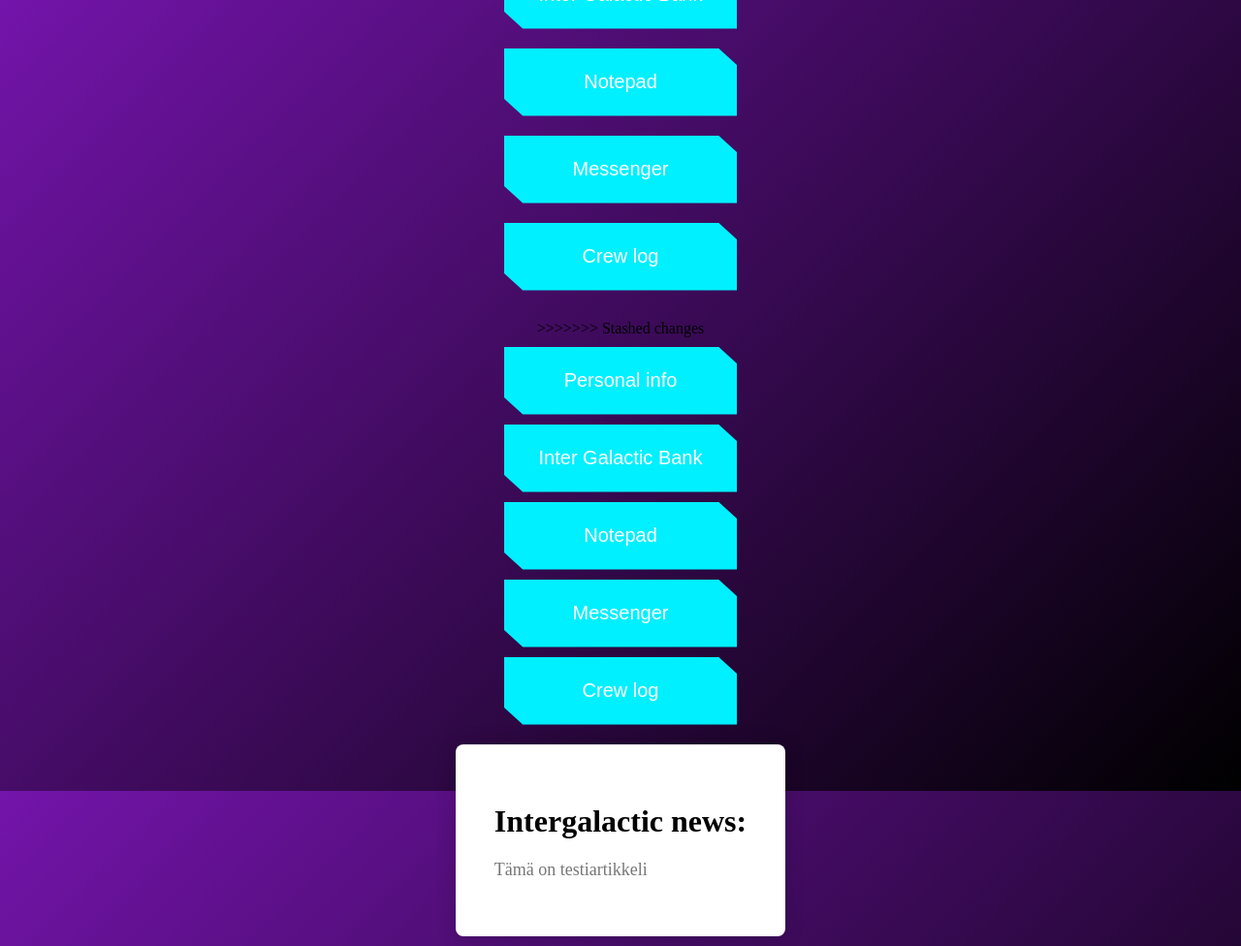
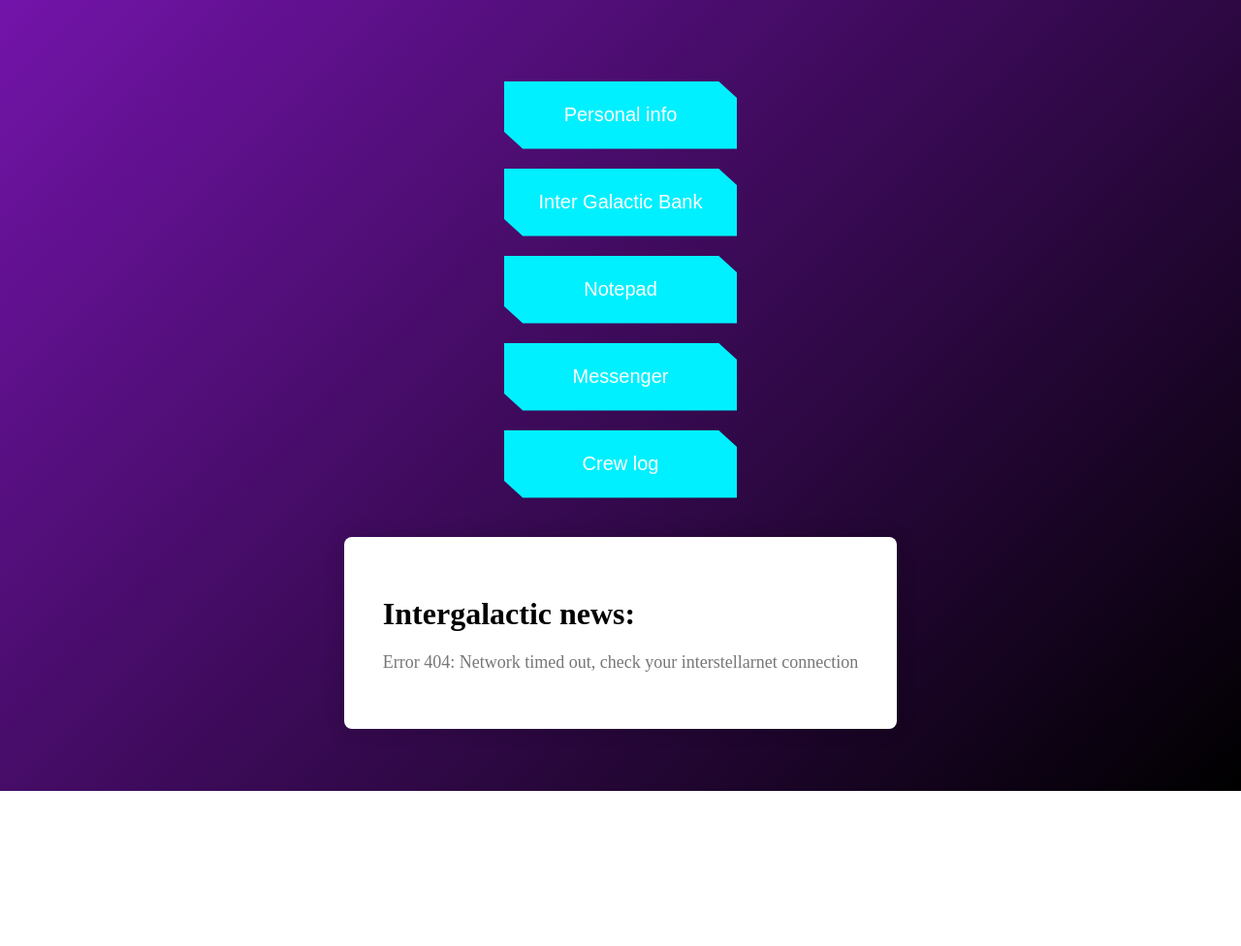
Before and after one commit to Kokke3000/LarpNet, a PHP site: page /LarpNet/MainPage/main.php in a window 1280 px wide. Shown: the whole page at 97% size. After the commit the page ends 816 px from the top, so only its background shows below. Run offline with PHP 8.4, Linux system fonts and the light colour scheme; the visitor is signed in with stand-in values (Sample User, id 1).

Commit message:
Minor fixes

```diff
--- a/LarpNet/MainPage/main.css
+++ b/LarpNet/MainPage/main.css
@@ -26,6 +26,7 @@
   padding: 40px;
   box-shadow: 0 0 20px rgba(0, 0, 0, 0.2);
   margin: 10px;
+  max-width: 60vw;
 }
 
 #News h1 {
--- a/LarpNet/MainPage/main.php
+++ b/LarpNet/MainPage/main.php
@@ -29,25 +29,6 @@
     <button class="btn"><span class="btn__content"><a href="../SubPages/CrewLog/CrewLog.php">Crew log</a></span></button>
 </nav>
 
->>>>>>> Stashed changes
-<head>
-  <meta name="viewport" content="width=device-width, initial-scale=1" />
-  <link rel="stylesheet" href="main.css">
-  <title>Main Page</title>
-</head>
-<body>
-  <div id="center">
-    <div id="top-bar">
-      <nav>
-            <button class="btn"><span class="btn__content"><a href="../SubPages/PersonalInfo/Personal.php">Personal info</a></span></button>
-            <button class="btn"><span class="btn__content"><a href="../SubPages/Banking/Bank.php">Inter Galactic Bank</a></span></button>
-            <button class="btn"><span class="btn__content"><a href="../SubPages/Notes/Notes.php">Notepad</a></span></button>
-            <button class="btn"><span class="btn__content"><a href="../SubPages/Messenger/Messenger.php">Messenger</a></span></button>
-            <button class="btn"><span class="btn__content"><a href="../SubPages/CrewLog/CrewLog.php">Crew log</a></span></button>
-
-      </nav>
-    </div>
-
   <div id="Admin">
   <button class="btn" <?php echo $style;?>><span class="btn__content"><a href="../SubPages/Admin/Admin.php">Admin controlls</a></span></button>
   </div>
@@ -55,7 +36,7 @@
     <div id="NewsContainer">
       <h1>Intergalactic news:</h1>
       <div id="News">
-        <p>Tämä on testiartikkeli</p>
+        <p>Error 404: Network timed out, check your interstellarnet connection</p>
       </div>
     </div>
   </div>
--- a/LarpNet/connection.php
+++ b/LarpNet/connection.php
@@ -2,5 +2,5 @@
 
 session_start();
 
-$conn = new mysqli("10.0.0.35", "LarpNet", "TurvallisinSalasana", "Players");
+$conn = new mysqli("192.168.1.125", "LarpNet", "TurvallisinSalasana", "Players");
 ?>
```
Also changed, not shown: LarpNet/header.html (deleted, +0 -14 lines), LarpNet/nav.php (deleted, +0 -45 lines), LarpNet/style.css (deleted, +0 -17 lines).
